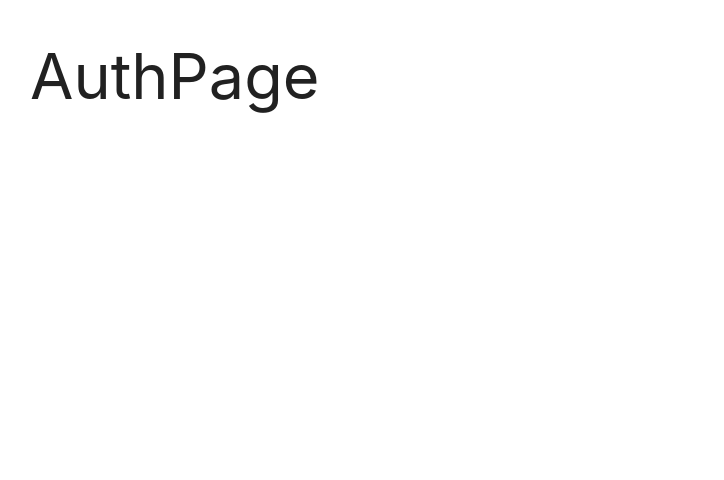
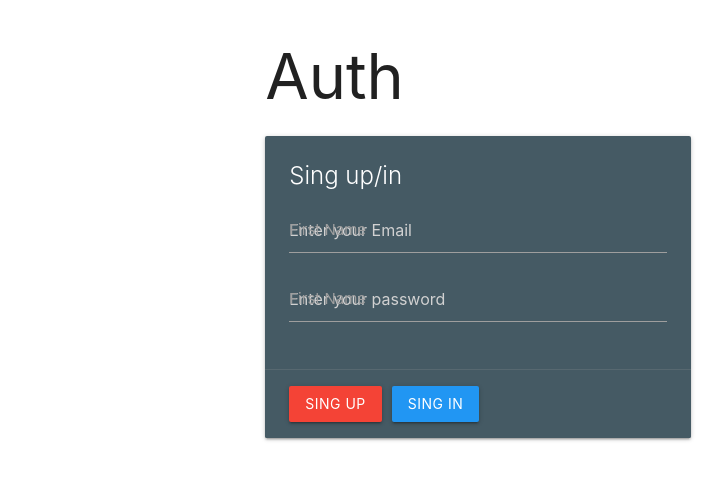
Before and after one commit to BigWaffleMonster/recipe-site, a React (Create React App) app in the folder client/: page /auth in a window 1280 px wide. Shown: the top 480 px of the page, without its empty margins (162-886 px from the left). Built offline with nearby package versions, Linux system fonts and the light colour scheme.

Commit message:
creating AuthPage

```diff
--- a/client/src/index.css
+++ b/client/src/index.css
@@ -1 +1,5 @@
-@import "~materialize-css/dist/css/materialize.css"
+@import "~materialize-css/dist/css/materialize.css";
+
+.auth-button-margin {
+    margin-right: 10px;
+}
--- a/client/src/pages/AuthPage.js
+++ b/client/src/pages/AuthPage.js
@@ -1,9 +1,57 @@
-import React from 'react'
+import React, {useState} from 'react'
 
 export const AuthPage = () => {
+  const [form, setForm] = useState({
+    email: '', password: ''
+  })
+
+  const changeHandler = event => {
+    setForm({ ...form, [event.target.name]: event.target.value })
+  }
+
   return (
-    <div>
-      <h1>AuthPage</h1>
+    <div className="row">
+      <div className="col s6 offset-s3">
+        <h1>Auth</h1>
+
+        <div className="card blue-grey darken-2">
+          <div className="card-content white-text">
+            <span className="card-title">Sing up/in</span>  {/* mb devide into 2 diff pages */}
+            <div>
+
+              <div className="input-field">
+                <input
+                  placeholder="Enter your Email"
+                  id="email"
+                  type="text"
+                  name="email"
+                  onChange={changeHandler}
+                />
+                <label htmlFor="email">First Name</label>
+              </div>
+
+              <div className="input-field">
+                <input
+                  placeholder="Enter your password"
+                  id="password"
+                  type="password"
+                  name="password"
+                  onChange={changeHandler}
+                />
+                <label htmlFor="password">First Name</label>
+              </div>
+
+            </div>
+          </div>
+
+          <div className="card-action">
+            <button className="btn red auth-button-margin">Sing up</button>
+            <button className="btn blue">Sing in</button>
+          </div>
+
+        </div>
+
+      </div>
     </div>
   )
 }
```
